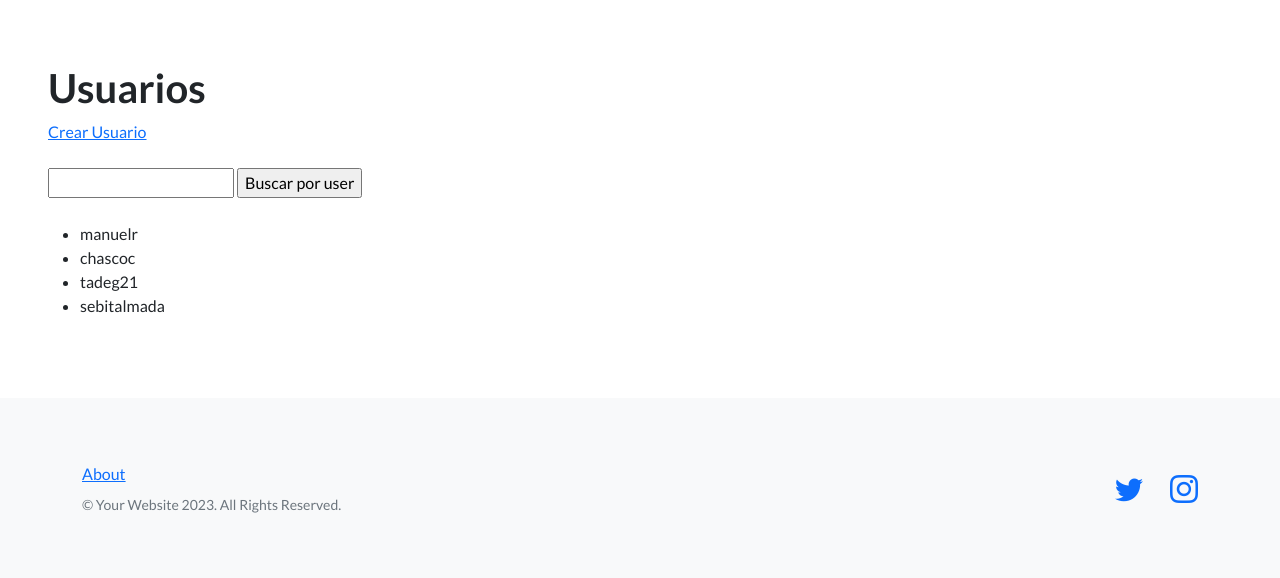
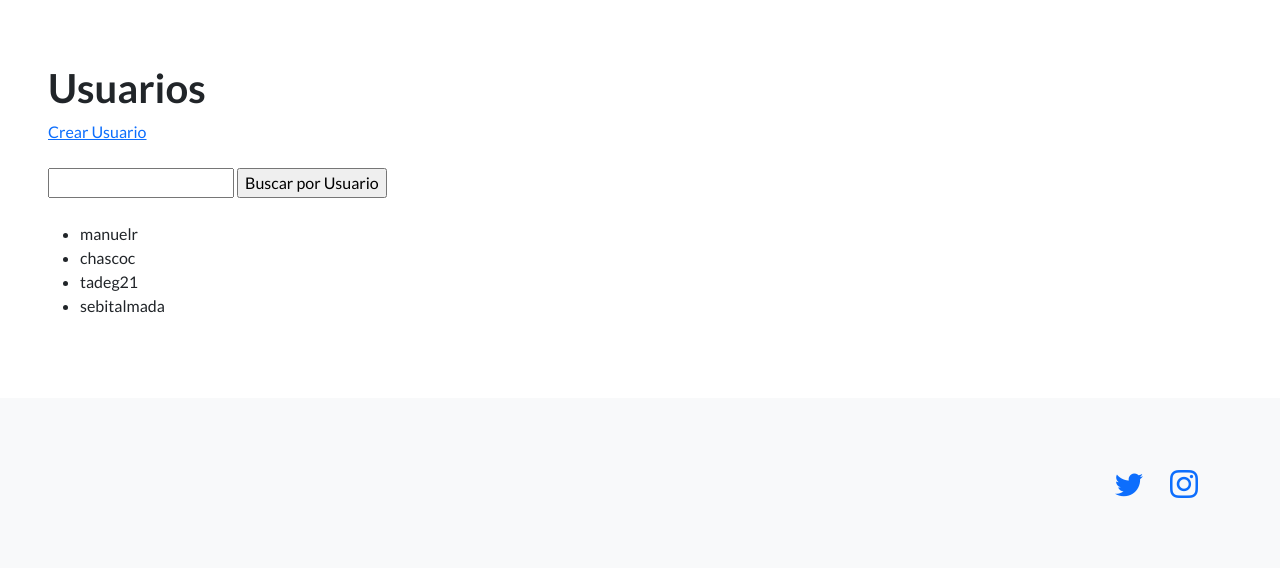
Before and after one commit to ManuelOctavioRodriguez/TerceraPre-EntregaRodriguez, a Django app: page /Common/usuarios/ in a window 1280 px wide. Shown: the part 56-634 px from the top of the page. Run offline with Django 4.2, Linux system fonts and the light colour scheme; data comes from the database, SQL or seed files in the repository; some libraries are stand-ins or nearby versions.

Commit message:
Últimas modificaciones

```diff
--- a/Common/Templates/Common/Inicio.html
+++ b/Common/Templates/Common/Inicio.html
@@ -37,10 +37,6 @@
             <div class="container">
                 <div class="row">
                     <div class="col-lg-6 h-100 text-center text-lg-start my-auto">
-                        <ul class="list-inline mb-2">
-                            <li class="list-inline-item"><a href="#!">About</a></li>
-                        </ul>
-                        <p class="text-muted small mb-4 mb-lg-0">&copy; Your Website 2023. All Rights Reserved.</p>
                     </div>
                     <div class="col-lg-6 h-100 text-center text-lg-end my-auto">
                         <ul class="list-inline mb-0">
--- a/Common/Templates/Common/Usuarios.html
+++ b/Common/Templates/Common/Usuarios.html
@@ -10,8 +10,8 @@
       <br><br>
       <form action="{% url 'buscarUsuario' %}" method="post">
         {% csrf_token %}
-        <input type="text" name="busqueda">
-        <input type="submit" value="Buscar por user">
+        <input type="text" name="búsqueda">
+        <input type="submit" value="Buscar por Usuario">
       </form>
       <br>
       <ul>
```
